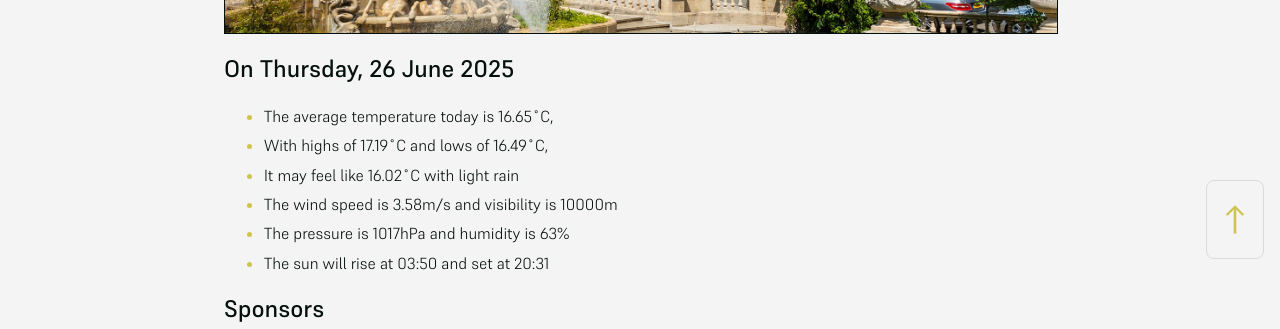
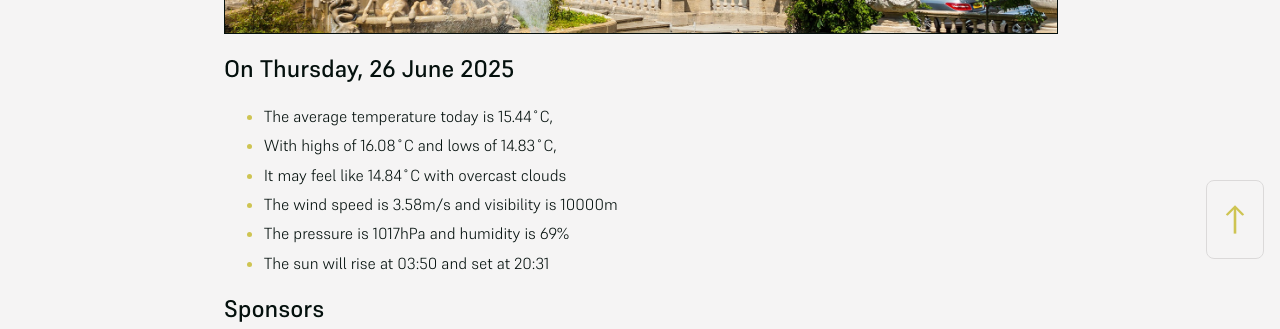
Before and after one commit to mat-0/cheltenham-open-data, a Jekyll site: the page built from index.md, in a window 1280 px wide. Shown: the part 625-954 px from the top of the page. Built offline with Jekyll 4.4.1, drawn with Linux system fonts in a browser that asks for light colours.

Commit message:
Updated 2025-06-26 21:57:46

```diff
--- a/index.md
+++ b/index.md
@@ -10,11 +10,11 @@ seo: Menu
 <!-- weather_marker starts -->
 ## On Thursday, 26 June 2025
 
-- The average temperature today is 16.65˚C,
-- With highs of 17.19˚C and lows of 16.49˚C,
-- It may feel like 16.02˚C with light rain
+- The average temperature today is 15.44˚C,
+- With highs of 16.08˚C and lows of 14.83˚C,
+- It may feel like 14.84˚C with overcast clouds
 - The wind speed is 3.58m/s and visibility is 10000m
-- The pressure is 1017hPa and humidity is 63%
+- The pressure is 1017hPa and humidity is 69%
 - The sun will rise at 03:50 and set at 20:31
 
 <!-- weather_marker ends -->
```
Also changed, not shown: _data/flood.json (+5 -27 lines), _pages/news.md (+13 -13 lines).
